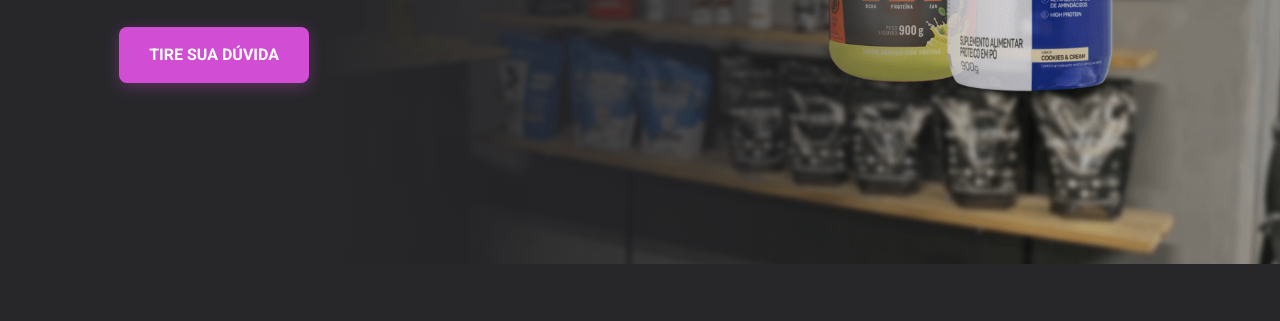
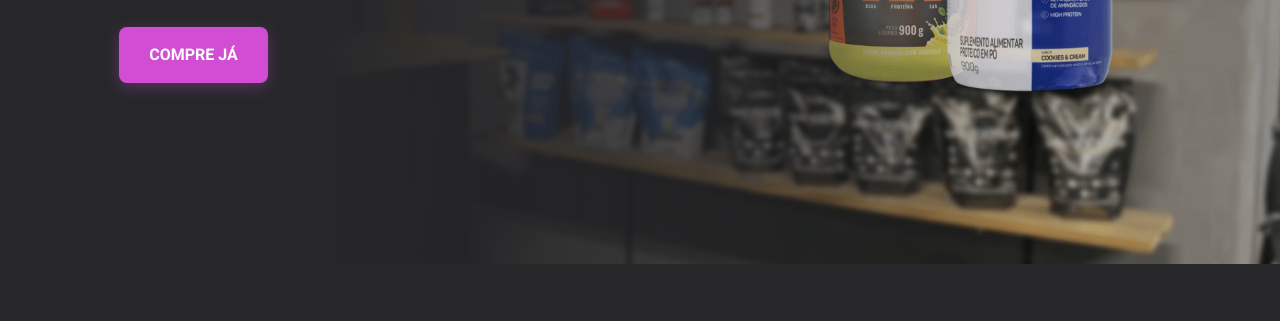
Before and after one commit to cttagenciamira-hub/UltraNutrition, a plain HTML site: page proteinas.html in a window 1280 px wide. Shown: the part 456-777 px from the top of the page. Drawn offline with Linux system fonts and the light colour scheme.

Commit message:
Add files via upload

```diff
--- a/proteinas.html
+++ b/proteinas.html
@@ -76,7 +76,7 @@
                 <div class="hero-content">
                     <h1>Proteínas para <span class="highlight">Máximo Resultado</span></h1>
                     <p>Encontre o Whey Protein e a proteína ideal para sua dieta e seus objetivos de ganho de massa muscular e recuperação.</p>
-                    <a href="https://api.whatsapp.com/send?phone=5521972177797&text=Olá! Vim pelo site da UltraNutrition e gostaria de tirar uma dúvida sobre as proteínas." target="_blank" class="cta-button cta-whatsapp">Tire sua Dúvida</a>
+                    <a href="https://loja.infinitepay.io/championsfighters" target="_blank" class="cta-button cta-whatsapp">Compre Já</a>
                 </div>
             </div>
         </section>
```
Also changed, not shown: energia-performance.html (+1 -1 lines).
